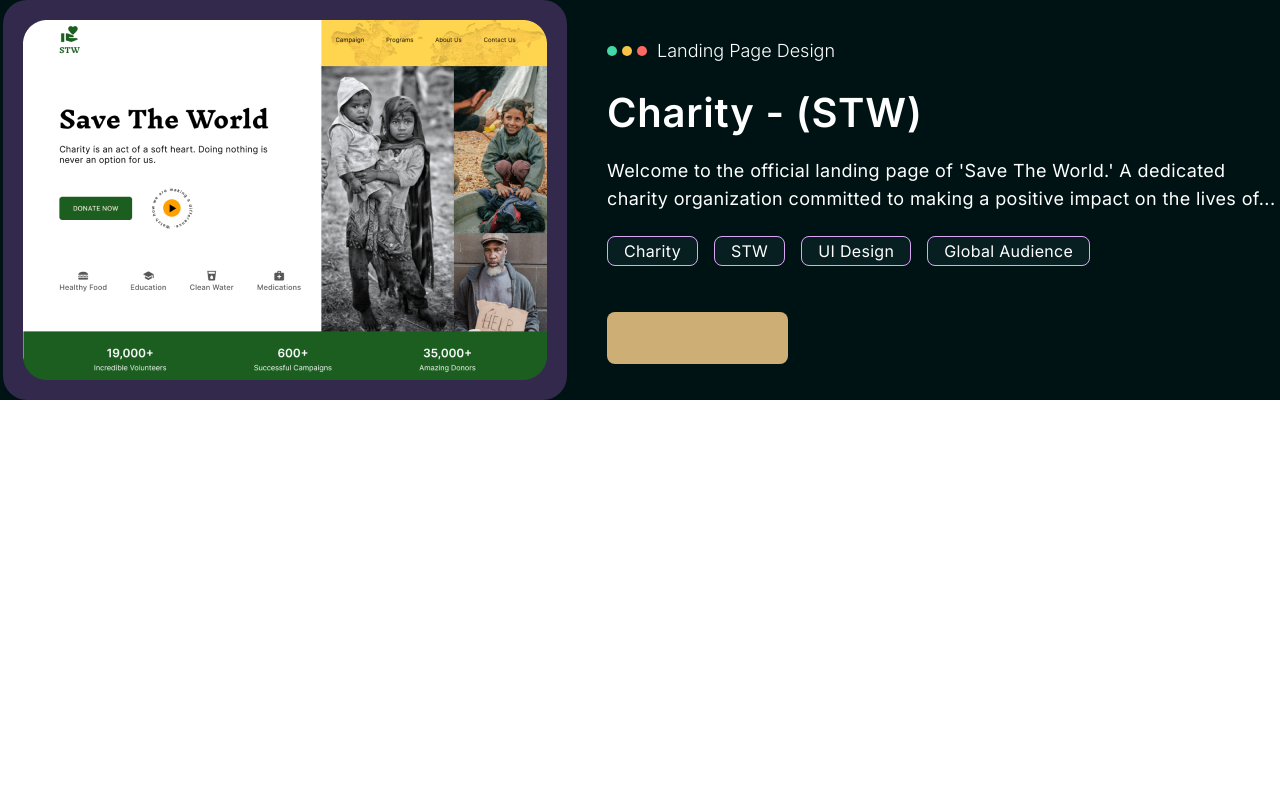
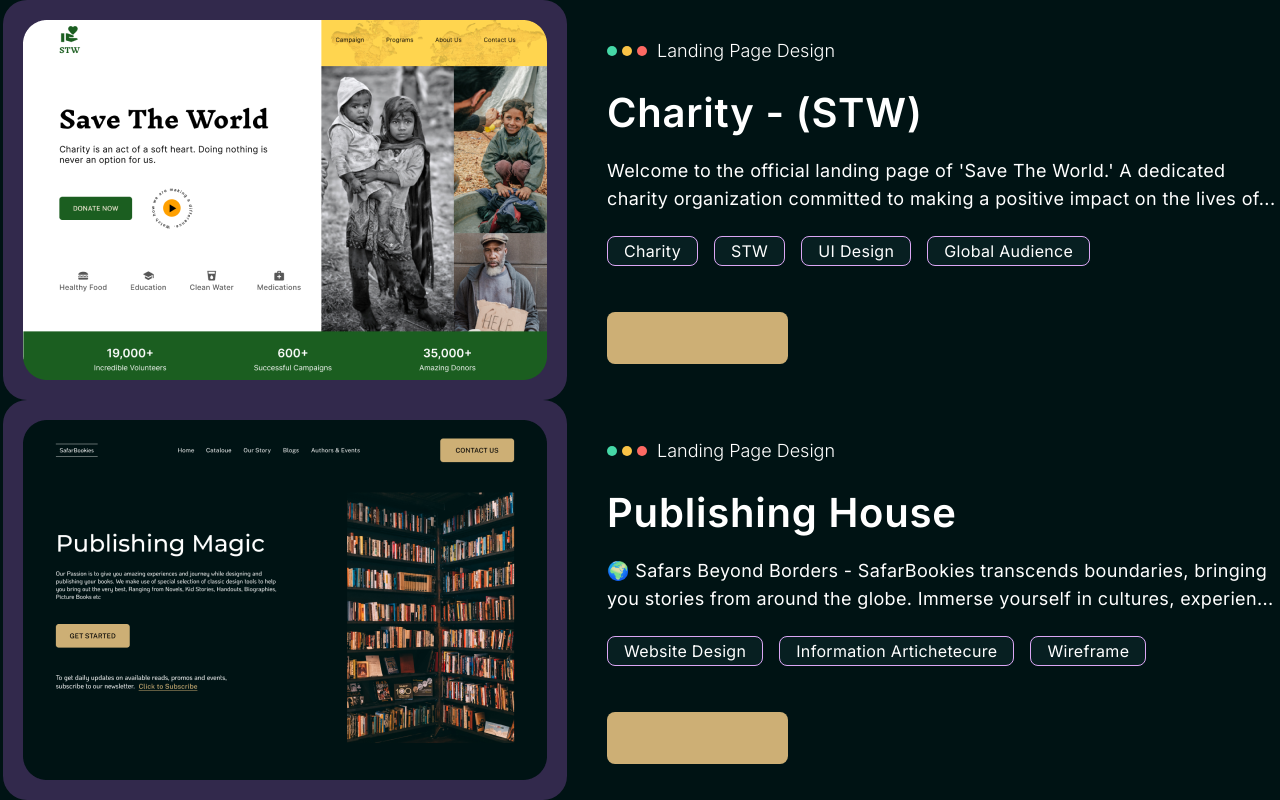
Before and after one commit to Maxwell011/portfolio-design, a Next.js app: page / in a window 1280 px wide. Shown: the part 1663-2463 px from the top of the page. Before the commit the page ends 2063 px from the top, so only its background shows below. Built offline with nearby package versions, Linux system fonts and the light colour scheme.

Commit message:
Add new landing page design to constants

```diff
--- a/constants/index.ts
+++ b/constants/index.ts
@@ -26,4 +26,13 @@ export const WORK_DATA = [
     tech: ["Charity", "STW", "UI Design", "Global Audience"],
     link: "",
   },
+  {
+    image: "/Rectangle 23 (5).png",
+    heading: "Landing Page Design",
+    title: "Publishing House",
+    description:
+      "🌍 Safars Beyond Borders - SafarBookies transcends boundaries, bringing you stories from around the globe. Immerse yourself in cultures, experien...",
+    tech: ["Website Design", "Information Artichetecure", "Wireframe"],
+    link: "",
+  },
 ];
```
